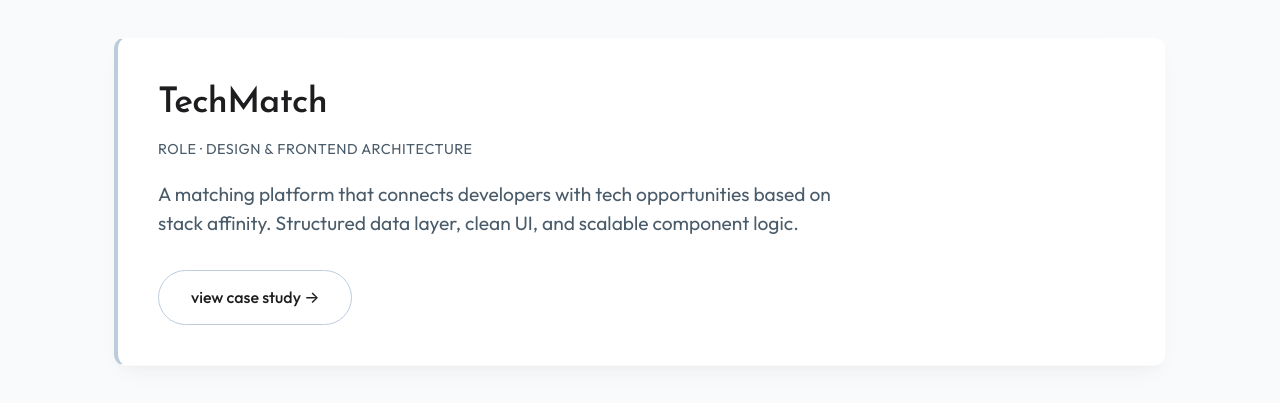
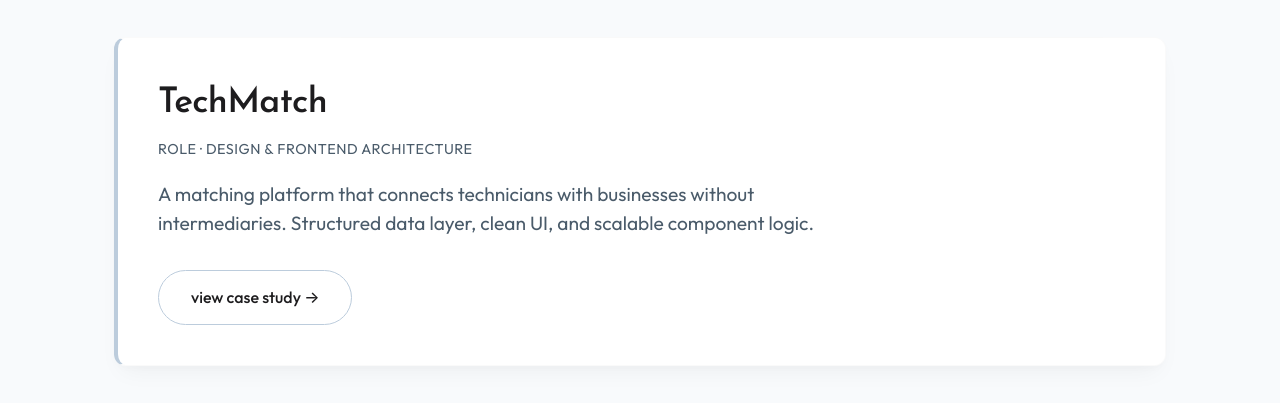
Before and after one commit to UndoneLaundry/i-je-portfolio, a plain HTML site: page index.html in a window 1280 px wide. Shown: the part 667-1070 px from the top of the page. Drawn offline with Linux system fonts and the light colour scheme.

Commit message:
techmatch update

```diff
--- a/index.html
+++ b/index.html
@@ -69,7 +69,7 @@
         <div class="project-card interactive-card featured-project-card">
           <h3 class="project-name">TechMatch</h3>
           <p class="project-role">role · design & frontend architecture</p>
-          <p class="project-description">A matching platform that connects developers with tech opportunities based on stack affinity. Structured data layer, clean UI, and scalable component logic.</p>
+          <p class="project-description">A matching platform that connects technicians with businesses without intermediaries. Structured data layer, clean UI, and scalable component logic.</p>
           <a href="pages/projects.html" class="button subtle-button arrow-button">view case study <span class="arrow-icon">→</span></a>
           <span class="card-underline"></span>
         </div>
```
